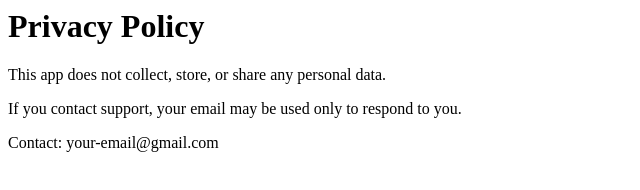
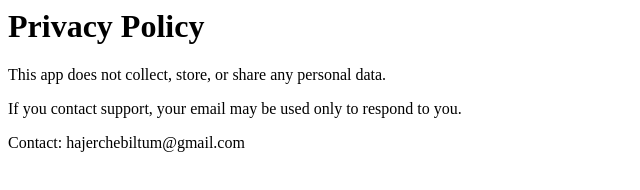
Before and after one commit to hajerchebiltum-tn/privacy-policy, a plain HTML site: page index.html in a window 1280 px wide. Shown: the full height of the page, 0-640 px from the left. Drawn offline with Linux system fonts and the light colour scheme.

Commit message:
Update index.html

```diff
--- a/index.html
+++ b/index.html
@@ -1,4 +1,4 @@
 <h1>Privacy Policy</h1>
 <p>This app does not collect, store, or share any personal data.</p>
 <p>If you contact support, your email may be used only to respond to you.</p>
-<p>Contact: your-email@gmail.com</p>
+<p>Contact: hajerchebiltum@gmail.com</p>
```
